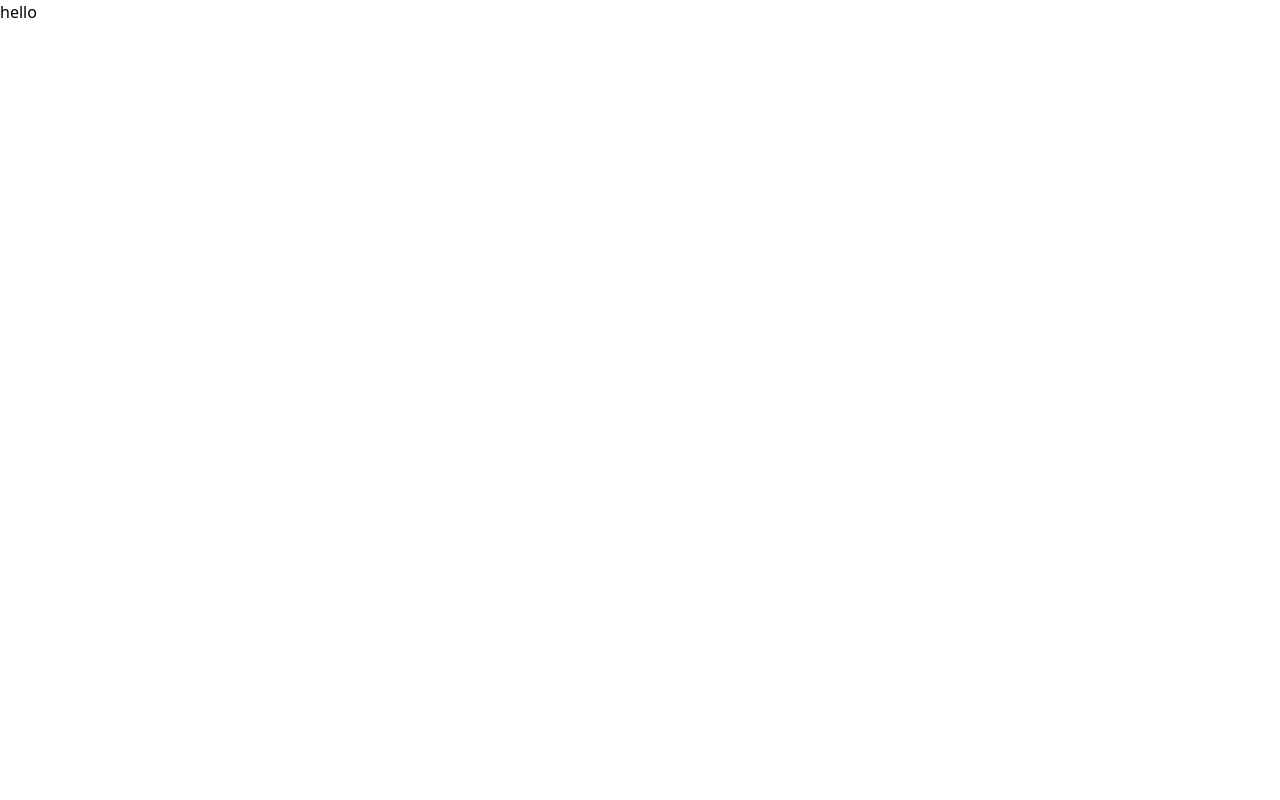
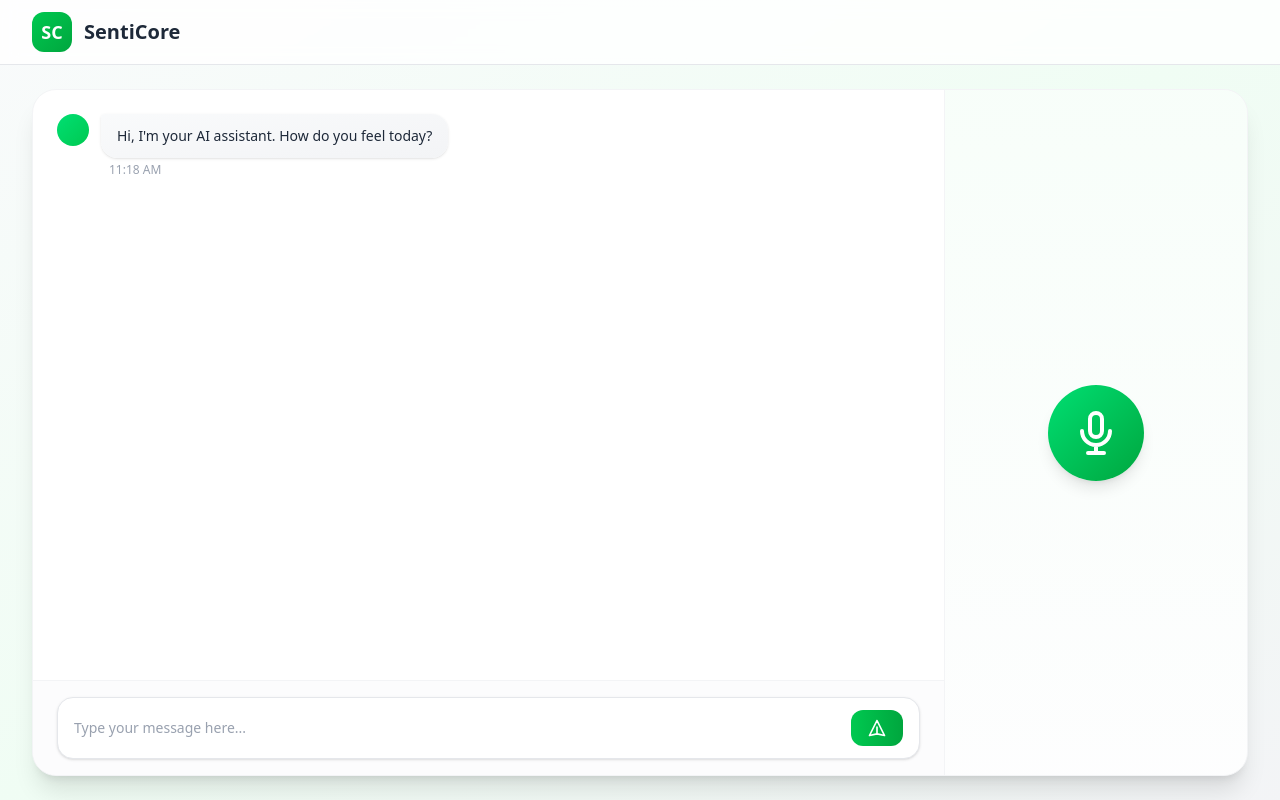
Before and after one commit to merlinn004/Main-Project, a Next.js app in the folder Project/frontend/: page / in a window 1280 px wide. Built offline with nearby package versions, Linux system fonts and the light colour scheme.

Commit message:
frontend page layout done

```diff
--- a/Project/frontend/src/app/page.tsx
+++ b/Project/frontend/src/app/page.tsx
@@ -1,9 +1,215 @@
-"use client"
+'use client';
+
+import { useState, useEffect, useRef } from 'react';
+
+interface Message {
+  id: number;
+  sender: 'bot' | 'user';
+  text: string;
+  time: string;
+}
 
 export default function Home() {
+  const [messages, setMessages] = useState<Message[]>([]);
+  const [input, setInput] = useState('');
+  const messagesEndRef = useRef<HTMLDivElement | null>(null);
+
+  const idCounter = useRef(1);
+
+  const scrollToBottom = () => {
+    messagesEndRef.current?.scrollIntoView({ behavior: 'smooth', block: 'end' });
+  };
+
+  useEffect(() => {
+    scrollToBottom();
+  }, [messages]);
+
+  useEffect(() => {
+    const initialMessage: Message = {
+      id: idCounter.current++,
+      sender: 'bot',
+      text: "Hi, I'm your AI assistant. How do you feel today?",
+      time: new Date().toLocaleTimeString([], { hour: '2-digit', minute: '2-digit' }),
+    };
+    setMessages([initialMessage]);
+  }, []);
+
+  const handleSend = () => {
+    if (!input.trim()) return;
+
+    const userMessage: Message = {
+      id: idCounter.current++,
+      sender: 'user',
+      text: input,
+      time: new Date().toLocaleTimeString([], { hour: '2-digit', minute: '2-digit' }),
+    };
+
+    setMessages(prev => [...prev, userMessage]);
+    setInput('');
+
+    setTimeout(() => {
+      const botMessage: Message = {
+        id: idCounter.current++,
+        sender: 'bot',
+        text: 'Ok',
+        time: new Date().toLocaleTimeString([], { hour: '2-digit', minute: '2-digit' }),
+      };
+      setMessages(prev => [...prev, botMessage]);
+    }, 500);
+  };
+
+  const handleKeyDown = (e: React.KeyboardEvent<HTMLInputElement>) => {
+    if (e.key === 'Enter') {
+      e.preventDefault();
+      handleSend();
+    }
+  };
+
   return (
-    <div>
-      hello
+    <div className="h-screen flex flex-col bg-gradient-to-br from-gray-50 via-green-50 to-gray-100">
+      {/* Navigation Bar */}
+      <nav className="bg-white/80 backdrop-blur-sm border-b border-gray-200 flex-shrink-0">
+        <div className="max-w-7xl mx-auto px-4 sm:px-6 lg:px-8">
+          <div className="flex justify-between items-center h-16">
+            <div className="flex items-center space-x-3">
+              <div className="w-10 h-10 bg-gradient-to-br from-green-500 to-green-600 rounded-xl flex items-center justify-center">
+                <span className="text-white font-bold text-lg">SC</span>
+              </div>
+              <div>
+                <h1 className="text-xl font-bold text-gray-800">SentiCore</h1>
+                <p className="text-xs text-gray-500"></p>
+              </div>
+            </div>
+          </div>
+        </div>
+      </nav>
+
+      {/* Main Content */}
+      <main className="flex-1 overflow-hidden px-4 sm:px-6 lg:px-8 py-6">
+        <div className="h-full max-w-7xl mx-auto">
+          <div className="h-full bg-white rounded-3xl shadow-xl overflow-hidden border border-gray-100">
+            <div className="h-full grid lg:grid-cols-4">
+
+              {/* Chat Area */}
+              <div className="lg:col-span-3 h-full flex flex-col min-h-0">
+
+                {/* Messages Container (this scrolls) */}
+                <div className="flex-1 overflow-y-auto px-6 py-6 min-h-0">
+                  <div className="space-y-4">
+                    {messages.map((message, index) => (
+                      message.sender === 'bot' ? (
+                        <div key={message.id} className="flex items-start space-x-3 opacity-0 animate-[fadeSlideIn_0.6s_ease-out_forwards]" style={{ animationDelay: `${index * 0.02}s` }}>
+                          <div className="w-8 h-8 bg-gradient-to-br from-green-400 to-green-500 rounded-full flex-shrink-0"></div>
+                          <div className="flex flex-col space-y-1 max-w-lg">
+                            <div className="bg-gradient-to-br from-gray-50 to-gray-100 rounded-2xl rounded-tl-sm px-4 py-3 shadow-sm">
+                              <p className="text-sm text-gray-800">
+                                {message.text}
+                              </p>
+                            </div>
+                            <span className="text-xs text-gray-400 ml-2">{message.time}</span>
+                          </div>
+                        </div>
+                      ) : (
+                        <div key={message.id} className="flex items-start space-x-3 justify-end opacity-0 animate-[fadeSlideIn_0.6s_ease-out_forwards]" style={{ animationDelay: `${index * 0.02}s` }}>
+                          <div className="flex flex-col space-y-1 max-w-lg items-end">
+                            <div className="bg-gradient-to-br from-green-500 to-green-600 rounded-2xl rounded-tr-sm px-4 py-3 shadow-sm">
+                              <p className="text-sm text-white">
+                                {message.text}
+                              </p>
+                            </div>
+                            <span className="text-xs text-gray-400 mr-2">{message.time}</span>
+                          </div>
+                          <div className="w-8 h-8 bg-gradient-to-br from-gray-400 to-gray-500 rounded-full flex-shrink-0"></div>
+                        </div>
+                      )
+                    ))}
+                    <div ref={messagesEndRef} />
+                  </div>
+                </div>
+
+                {/* Input Area (stays at bottom) */}
+                <div className="flex-shrink-0 px-6 py-4 border-t border-gray-100 bg-gray-50/50">
+                  <div className="flex items-center space-x-3 bg-white rounded-2xl border border-gray-200 px-4 py-3 shadow-sm hover:shadow-md transition-shadow">
+                    {/* <button className="p-1.5 hover:bg-gray-100 rounded-lg transition-colors" aria-label="attach">
+                      <svg className="w-5 h-5 text-gray-500" fill="none" stroke="currentColor" viewBox="0 0 24 24">
+                        <path strokeLinecap="round" strokeLinejoin="round" strokeWidth={2} d="M15.172 7l-6.586 6.586a2 2 0 102.828 2.828l6.414-6.586a4 4 0 00-5.656-5.656l-6.415 6.585a6 6 0 108.486 8.486L20.5 13" />
+                      </svg>
+                    </button> */}
+                    <input
+                      type="text"
+                      value={input}
+                      onChange={(e) => setInput(e.target.value)}
+                      onKeyDown={handleKeyDown}
+                      placeholder="Type your message here..."
+                      className="flex-1 outline-none text-sm bg-transparent placeholder:text-gray-400"
+                      aria-label="message-input"
+                    />
+                    <button
+                      onClick={handleSend}
+                      className="px-4 py-2 bg-gradient-to-r from-green-500 to-green-600 text-white rounded-xl font-medium hover:from-green-600 hover:to-green-700 transition-all hover:shadow-lg active:scale-95"
+                      aria-label="send"
+                    >
+                      <svg className="w-5 h-5" fill="none" stroke="currentColor" viewBox="0 0 24 24">
+                        <path strokeLinecap="round" strokeLinejoin="round" strokeWidth={2} d="M12 19l9 2-9-18-9 18 9-2zm0 0v-8" />
+                      </svg>
+                    </button>
+                  </div>
+                </div>
+
+              </div>
+
+              {/* Microphone Sidebar */}
+              <div className="hidden lg:flex bg-gradient-to-b from-green-50/50 to-gray-50/30 border-l border-gray-100 p-6 items-center justify-center">
+                <button className="w-24 h-24 bg-gradient-to-br from-green-400 to-green-600 rounded-full shadow-lg hover:shadow-xl transition-all hover:scale-105 active:scale-95 flex items-center justify-center" aria-label="record">
+                  <svg className="w-12 h-12 text-white" fill="none" stroke="currentColor" viewBox="0 0 24 24">
+                    <path strokeLinecap="round" strokeLinejoin="round" strokeWidth={2} d="M19 11a7 7 0 01-7 7m0 0a7 7 0 01-7-7m7 7v4m0 0H8m4 0h4m-4-8a3 3 0 01-3-3V5a3 3 0 116 0v6a3 3 0 01-3 3z" />
+                  </svg>
+                </button>
+              </div>
+
+            </div>
+          </div>
+        </div>
+      </main>
+
+      <style jsx global>{`
+        @keyframes fadeIn {
+          from {
+            opacity: 0;
+          }
+          to {
+            opacity: 1;
+          }
+        }
+
+        @keyframes fadeSlideIn {
+          from {
+            opacity: 0;
+            transform: translateY(12px);
+          }
+          to {
+            opacity: 1;
+            transform: translateY(0);
+          }
+        }
+
+        ::-webkit-scrollbar {
+          width: 8px;
+        }
+
+        ::-webkit-scrollbar-track {
+          background: transparent;
+        }
+
+        ::-webkit-scrollbar-thumb {
+          background: rgba(156, 163, 175, 0.3);
+          border-radius: 4px;
+        }
+
+        ::-webkit-scrollbar-thumb:hover {
+          background: rgba(156, 163, 175, 0.5);
+        }
+      `}</style>
     </div>
-  )
+  );
 }
```
